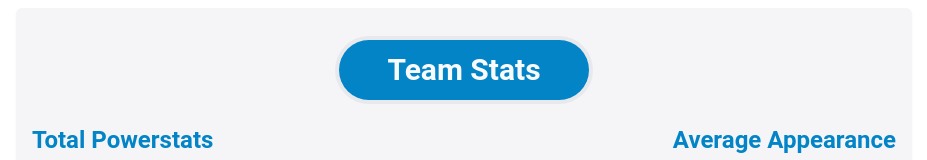
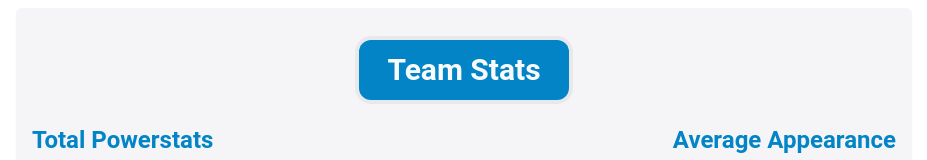
Before and after one commit to livchits/superheroes-app, a React (Vite) app: page / in a window 1280 px wide. Shown: the top 160 px of the page, without its empty margins (176-1103 px from the left). Built offline with nearby package versions, Linux system fonts and the light colour scheme; no server answers; the HTML template or start-up script is replaced by a standard one.

Commit message:
Fix h1 style

```diff
--- a/src/components/TeamStats.jsx
+++ b/src/components/TeamStats.jsx
@@ -9,7 +9,7 @@ function TeamStats() {
   return (
     <section className='w-11/12 py-8 mx-auto my-2 text-blue-600 bg-gray-200 rounded-md shadow-sm md:mx-auto md:max-w-4xl bg-opacity-40'>
       <div className='text-center'>
-        <h1 className='inline-block px-12 py-3 mx-auto mb-6 text-3xl font-semibold bg-blue-600 rounded-full text-gray-50 ring-4 ring-opacity-80 ring-gray-200'>
+        <h1 className='inline-block py-3 mx-auto mb-6 text-3xl font-semibold bg-blue-600 px-7 rounded-xl text-gray-50 ring-4 ring-opacity-80 ring-gray-200'>
           Team Stats
         </h1>
       </div>
```
